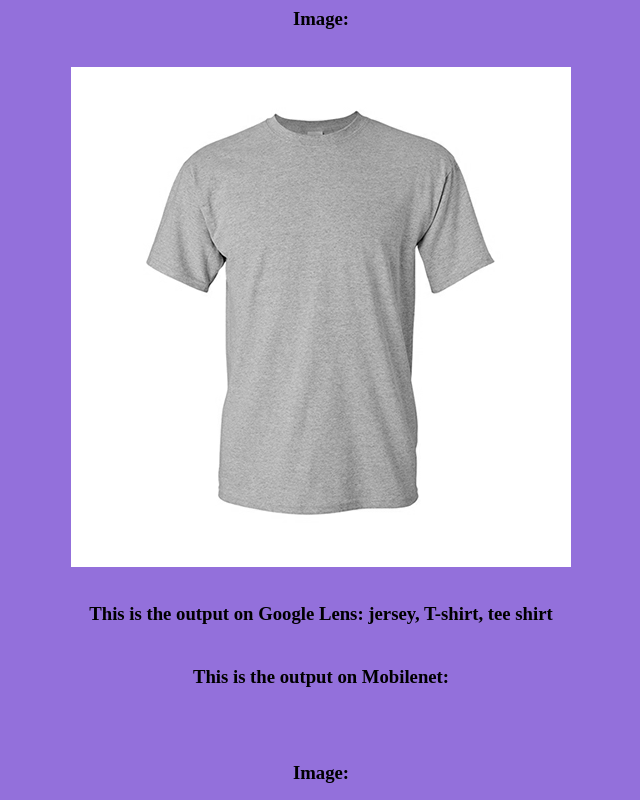
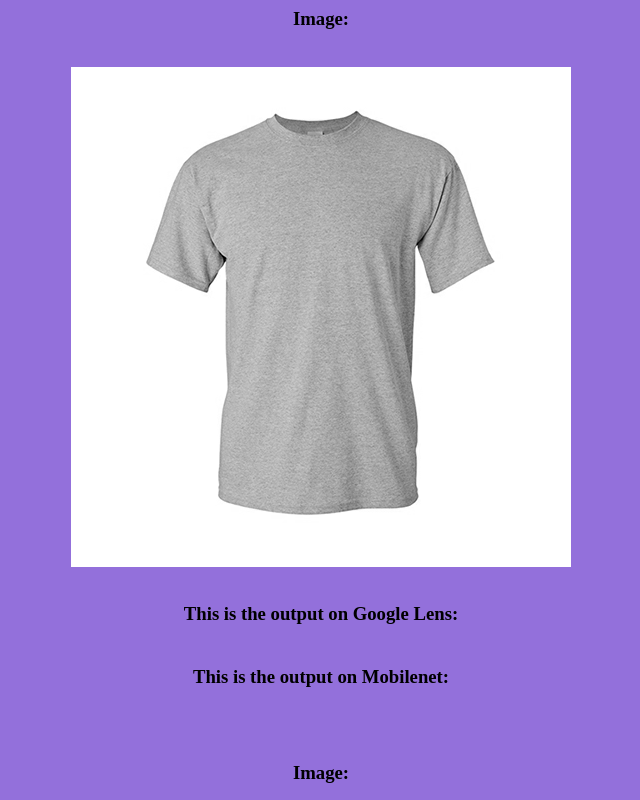
Before and after one commit to RKcoding/Google-Lens-Mobilenet-Case-Study-Project, a plain HTML site: page index.html in a window 1280 px wide. Shown: the top 800 px of the page, without its empty margins (339-979 px from the left). Drawn offline with Linux system fonts and the light colour scheme.

Commit message:
Add files via upload

```diff
--- a/index.html
+++ b/index.html
@@ -16,7 +16,7 @@
                 <br>
                 <br>
                 <h3> This is the output on Google Lens:
-                    <span> jersey, T-shirt, tee shirt </span>
+                    <span>  </span>
                     <br> <br>
                 </h3>
                 <h3> This is the output on Mobilenet:
@@ -34,7 +34,7 @@
                 <br>
                 <h3> This is the output on Google Lens:
                     <span> </span>
-                    <br> wallet, billfold, notecase, pocketbook <br>
+                    <br>  <br>
                 </h3>
                 <h3> This is the output on Mobilenet:
                     <span> </span>
```
